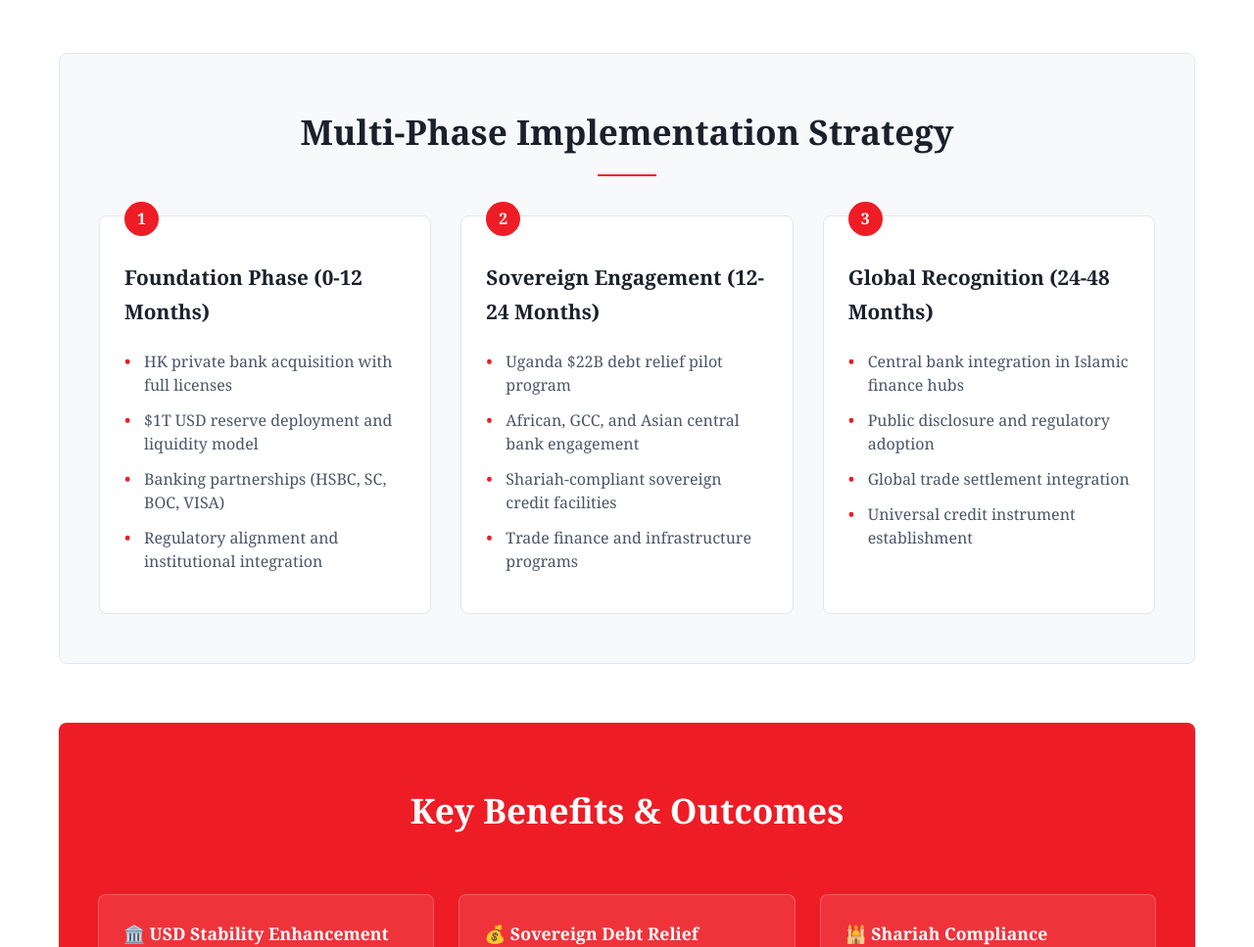
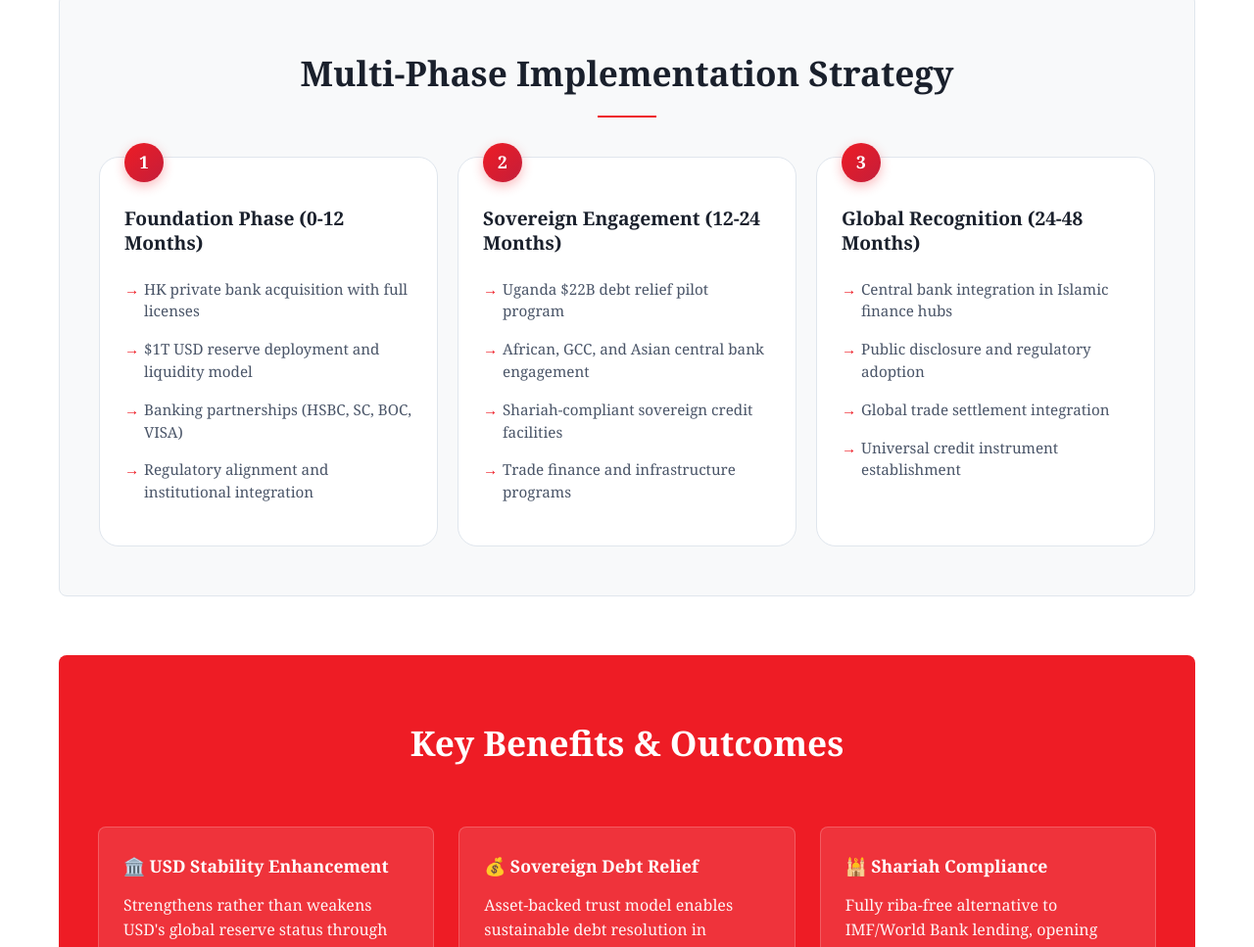
Before and after one commit to Stablecoin-USVT/Strategic-Implementation, a plain HTML site: page index.html in a window 1280 px wide. Shown: the part 1833-2800 px from the top of the page at 98% size. Drawn offline with Linux system fonts and the light colour scheme.

Commit message:
Update index.html

```diff
--- a/index.html
+++ b/index.html
@@ -28,7 +28,7 @@
         .header-section {
             background: #EE1C25;
             color: white;
-            padding: 60px;
+            padding: 30px 40px;
             margin-bottom: 60px;
             text-align: center;
             border-radius: 50px;
@@ -214,30 +214,28 @@
         }
 
         .timeline-grid {
-            display: grid;
-            grid-template-columns: repeat(3, 1fr);
-            gap: 30px;
+            display: flex;
+            gap: 20px;
             margin-top: 40px;
-        }
-
-        @media (max-width: 992px) {
-            .timeline-grid {
-                grid-template-columns: 1fr;
-            }
+            align-items: stretch;
         }
 
         .timeline-card {
             background: #ffffff;
             padding: 35px 25px;
-            border-radius: 8px;
+            border-radius: 20px;
             position: relative;
             border: 1px solid #e0e6ed;
-            transition: all 0.2s ease;
+            transition: all 0.3s ease;
+            flex: 1;
+            min-height: 250px;
+            display: flex;
+            flex-direction: column;
         }
 
         .timeline-card:hover {
-            transform: translateY(-2px);
-            box-shadow: 0 4px 16px rgba(0,0,0,0.08);
+            transform: translateY(-5px);
+            box-shadow: 0 8px 25px rgba(0,0,0,0.1);
             border-color: #EE1C25;
         }
 
@@ -245,45 +243,60 @@
             position: absolute;
             top: -15px;
             left: 25px;
-            width: 35px;
-            height: 35px;
-            background: #EE1C25;
+            width: 40px;
+            height: 40px;
+            background: linear-gradient(135deg, #EE1C25, #c41e3a);
             color: white;
             border-radius: 50%;
             display: flex;
             align-items: center;
             justify-content: center;
             font-weight: 700;
-            font-size: 1rem;
+            font-size: 1.1rem;
+            box-shadow: 0 4px 12px rgba(238, 28, 37, 0.3);
         }
 
         .phase-title {
-            margin-top: 10px;
-            font-size: 1.3rem;
+            margin-top: 15px;
+            font-size: 1.2rem;
             font-weight: 600;
             color: #1a202c;
             margin-bottom: 15px;
+            line-height: 1.3;
         }
 
         .phase-list {
             list-style: none;
             padding: 0;
+            flex-grow: 1;
         }
 
         .phase-list li {
-            padding: 6px 0;
+            padding: 8px 0;
             color: #4a5568;
             position: relative;
             padding-left: 20px;
             line-height: 1.5;
+            font-size: 0.95rem;
         }
 
         .phase-list li::before {
-            content: '•';
+            content: '→';
             position: absolute;
             left: 0;
             color: #EE1C25;
             font-weight: bold;
+        }
+
+        @media (max-width: 1024px) {
+            .timeline-grid {
+                flex-direction: column;
+                gap: 30px;
+            }
+
+            .timeline-card {
+                min-height: auto;
+            }
         }
 
         .benefits-section {
@@ -338,9 +351,15 @@
 
         .risk-grid {
             display: grid;
-            grid-template-columns: repeat(auto-fit, minmax(250px, 1fr));
+            grid-template-columns: repeat(2, 1fr);
             gap: 20px;
             margin-top: 20px;
+        }
+
+        @media (max-width: 768px) {
+            .risk-grid {
+                grid-template-columns: 1fr;
+            }
         }
 
         .risk-item {
@@ -614,7 +633,7 @@
 
     <!-- Floating Access Button -->
     <a href="#" class="floating-access" onclick="openFullDocument()">
-        📖 Document Access
+        📖 Strategy Document
     </a>
 
     <script>
@@ -701,8 +720,7 @@
             `;
 
             modalContent.innerHTML = `
-                <h3 style="color: #EE1C25; margin-bottom: 20px; font-size: 1.5rem; font-weight: 600;">📄 Strategic Implementation Document</h3>
-                <p style="margin-bottom: 30px; line-height: 1.6; color: #4a5568;">Access the complete 107-page Strategic Implementation of USVT & Global Financial Restructuring document. This institutional-grade document provides a comprehensive framework for the $1 trillion USD initiative, covering strategic vision, banking integration, sovereign debt solutions, and global implementation across all major financial markets.</p>
+                <h3 style="color: #EE1C25; margin-bottom: 30px; font-size: 1.5rem; font-weight: 600;">📄 Document Access</h3>
                 <div style="display: flex; gap: 15px; justify-content: center; flex-wrap: wrap;">
                     <button onclick="openPDFDocument()"
                             style="background: #EE1C25; color: white; padding: 12px 24px; border: none; border-radius: 6px; cursor: pointer; font-weight: 600;">
```
